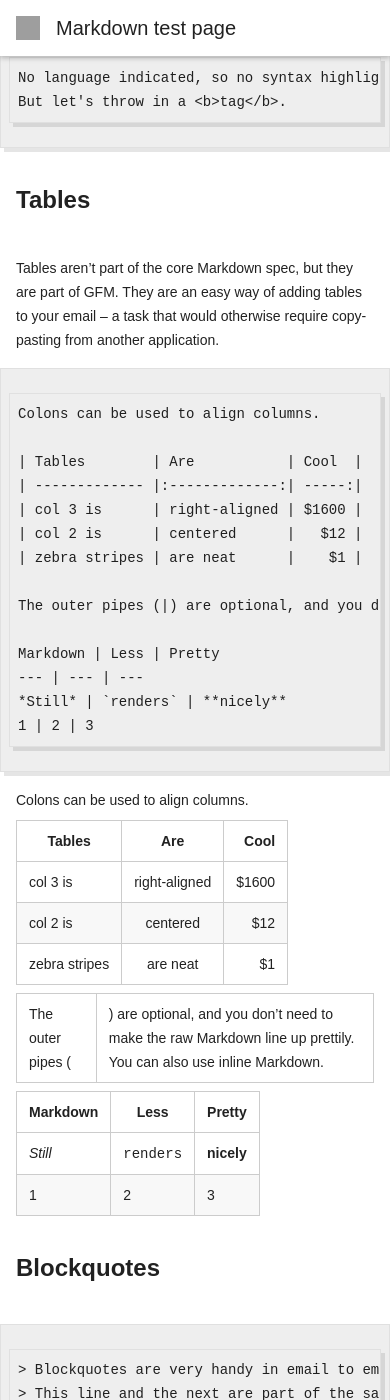
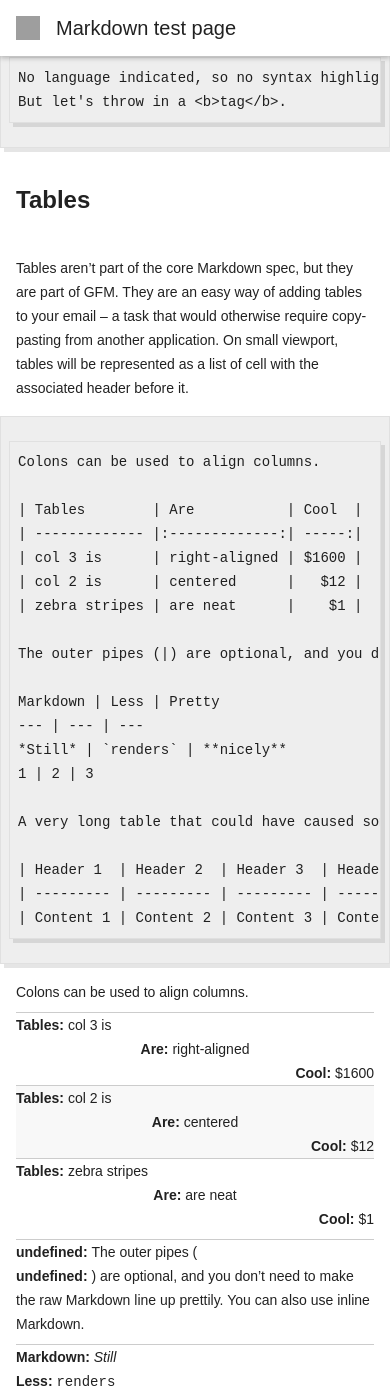
Before and after one commit to fmonniot/fmonniot.github.com, a Jekyll site: the page built from test.md, in a window 390 px wide and 1400 px high, scrolled down 5056 px. Built offline with Jekyll 4.4.1, drawn with Linux system fonts in a browser that asks for light colours; some web fonts are replaced; Markdown is read by kramdown in place of the engine named in the settings; some of the changed text lies outside the part shown; grey boxes are pictures that could not be loaded.

Commit message:
Table layout on small viewport

````diff
--- a/_layouts/default.html
+++ b/_layouts/default.html
@@ -82,6 +82,30 @@ title: François Monniot
       document.querySelector('.app-bar .hamburger').addEventListener('click', toggleDrawer);
     })();
 
+    // Table hack on narrow screen
+    (function(){
+      if(window.innerWidth <= 480) {
+        function forEach(array, func) {
+          Array.prototype.forEach.call(array, func);
+        }
+
+        var tables = document.getElementsByTagName('table');
+        forEach(tables, function(table){
+          var headers = [];
+
+          forEach(table.getElementsByTagName('th'), function(th){
+            headers.push(th.textContent);
+          });
+
+          var i = 0, l = headers.length;
+          forEach(table.getElementsByTagName('td'), function(td){
+            td.dataset.title = headers[i%l];
+            i++;
+          });
+        });
+      }
+    })();
+
   </script>
   </body>
 </html>
--- a/_sass/common.scss
+++ b/_sass/common.scss
@@ -86,7 +86,7 @@ table {
       background-color: $table-bg-color;
       border-top: 1px solid $table-border-color;
 
-      &:nth-child(2n) {
+      &:nth-child(even) {
         background-color: $table-bg2-color;
       }
     }
@@ -95,6 +95,43 @@ table {
       border: 1px solid $table-border-color;
       padding: 8px 12px;
     }
+
+    th { font-weight: 700; }
+}
+
+/* responsive table (with associated js) */
+@media screen and (max-width: 480px) {
+  table, tbody {
+    display: block;
+    width: 100%;
+    box-sizing: border-box;
+  }
+
+  thead { display: none; }
+
+  table {
+    margin-left: 0;
+    margin-right: 0;
+    padding-left: 16px;
+    padding-right: 16px;
+
+    tr, th, td {
+      display: block;
+      padding: 0;
+      text-align: left;
+      white-space: normal;
+    }
+
+    th[data-title]:before,
+    td[data-title]:before {
+        content: attr(data-title) ":\00A0";
+        font-weight: 700;
+    }
+
+    td { border: none; }
+
+    td:empty { display: none; }
+  }
 }
 
 .subhead {
--- a/test.md
+++ b/test.md
@@ -204,6 +204,7 @@ But let's throw in a <b>tag</b>.
 # Tables
 
 Tables aren't part of the core Markdown spec, but they are part of GFM. They are an easy way of adding tables to your email -- a task that would otherwise require copy-pasting from another application.
+On small viewport, tables will be represented as a list of cell with the associated header before it.
 
 ```
 Colons can be used to align columns.
@@ -220,6 +221,12 @@ Markdown | Less | Pretty
 --- | --- | ---
 *Still* | `renders` | **nicely**
 1 | 2 | 3
+
+A very long table that could have caused some problems.
+
+| Header 1  | Header 2  | Header 3  | Header 4  | Header 5  | Header 6  | Header 7  | Header 8  | Header 9  |
+| --------- | --------- | --------- | --------- | --------- | --------- | --------- | --------- | --------- |
+| Content 1 | Content 2 | Content 3 | Content 4 | Content 5 | Content 6 | Content 7 | Content 8 | Content 9 |
 ```
 
 Colons can be used to align columns.
@@ -236,6 +243,12 @@ Markdown | Less | Pretty
 --- | --- | ---
 *Still* | `renders` | **nicely**
 1 | 2 | 3
+
+A very long table that could have caused some problems.
+
+| Header 1  | Header 2  | Header 3  | Header 4  | Header 5  | Header 6  | Header 7  | Header 8  | Header 9  |
+| --------- | --------- | --------- | --------- | --------- | --------- | --------- | --------- | --------- |
+| Content 1 | Content 2 | Content 3 | Content 4 | Content 5 | Content 6 | Content 7 | Content 8 | Content 9 |
 
 # Blockquotes
 
````
